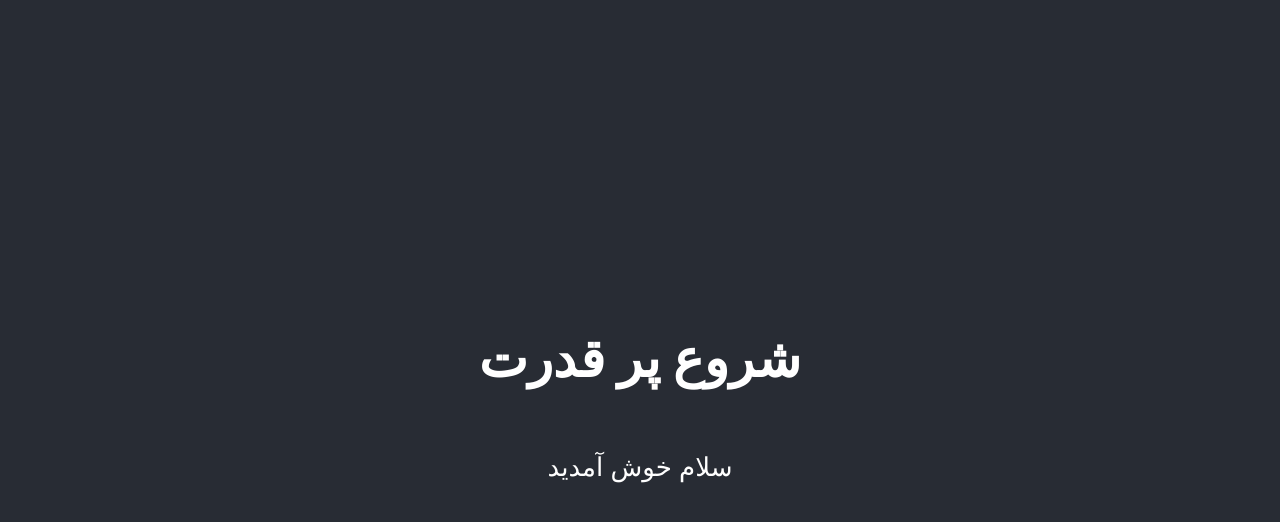
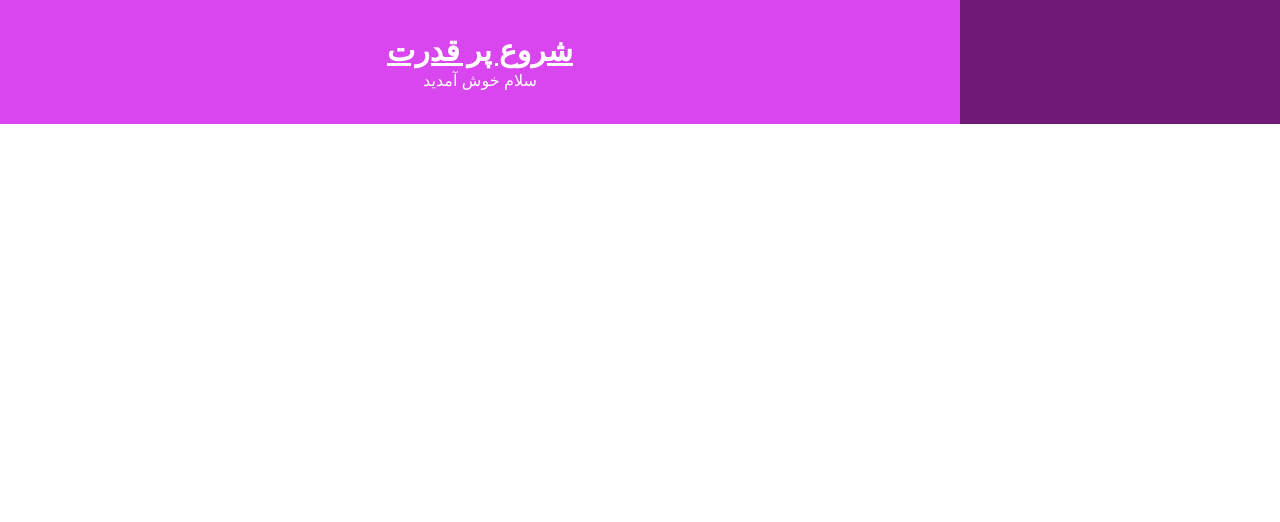
Before and after one commit to malek-hajmohammadi/Mafia-Front, a React (Create React App) app: page / in a window 1280 px wide. Shown: the top 522 px of the page. Built offline with nearby package versions, Linux system fonts and the light colour scheme.

Commit message:
install & config tailwind

```diff
--- a/package.json
+++ b/package.json
@@ -13,7 +13,7 @@
     "web-vitals": "^2.1.4"
   },
   "scripts": {
-    "start": "react-scripts start",
+    "start": "set PORT=3006 && react-scripts start",
     "build": "react-scripts build",
     "test": "react-scripts test",
     "eject": "react-scripts eject"
@@ -35,5 +35,8 @@
       "last 1 firefox version",
       "last 1 safari version"
     ]
+  },
+  "devDependencies": {
+    "tailwindcss": "^3.3.3"
   }
 }
--- a/src/App.js
+++ b/src/App.js
@@ -4,13 +4,16 @@ import './App.css';
 function App() {
   return (
     <div className="App">
-      <header className="App-header">
-        <h1>شروع پر قدرت</h1>
-        <p>
-          سلام خوش آمدید
-        </p>
+        <div className='flex flex-row'>
+          <div className='basis-3/4 bg-fuchsia-500 text-white py-8'>
+            <h1 className="text-3xl font-bold underline">شروع پر قدرت</h1>
+              <p>  سلام خوش آمدید</p>
+            </div>
+          <div className='basis-1/4  bg-fuchsia-900 text-white py-8'>
+          </div>
+        </div>
 
-      </header>
+
     </div>
   );
 }
--- a/src/index.css
+++ b/src/index.css
@@ -1,3 +1,7 @@
+@tailwind base;
+@tailwind components;
+@tailwind utilities;
+
 body {
   margin: 0;
   font-family: -apple-system, BlinkMacSystemFont, 'Segoe UI', 'Roboto', 'Oxygen',
--- /dev/null
+++ b/tailwind.config.js
@@ -0,0 +1,23 @@
+/** @type {import('tailwindcss').Config} */
+const colors = require('tailwindcss/colors')
+
+module.exports = {
+  content: [
+    "./src/**/*.{js,jsx,ts,tsx}",
+  ],
+  theme: {
+    colors: {
+      transparent: 'transparent',
+      current: 'currentColor',
+      black: colors.black,
+      white: colors.white,
+      gray: colors.gray,
+      emerald: colors.emerald,
+      indigo: colors.indigo,
+      yellow: colors.yellow,
+      fuchsia: colors.fuchsia,
+    },
+    extend: {},
+  },
+  plugins: [],
+}
```
Also changed, not shown: 1 other file (tests, documents, lock files or other folders).
